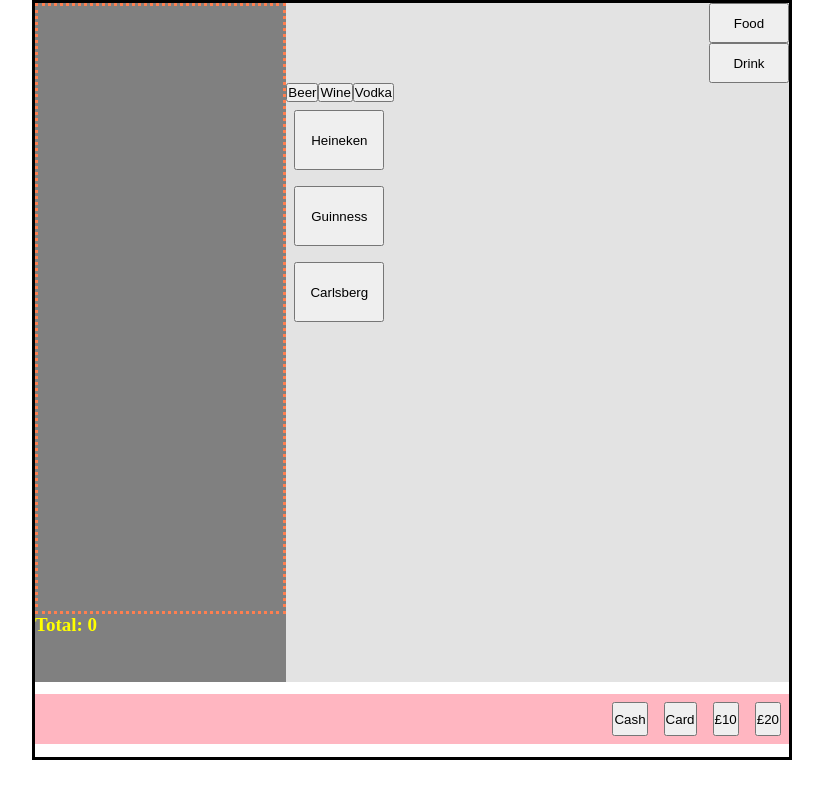
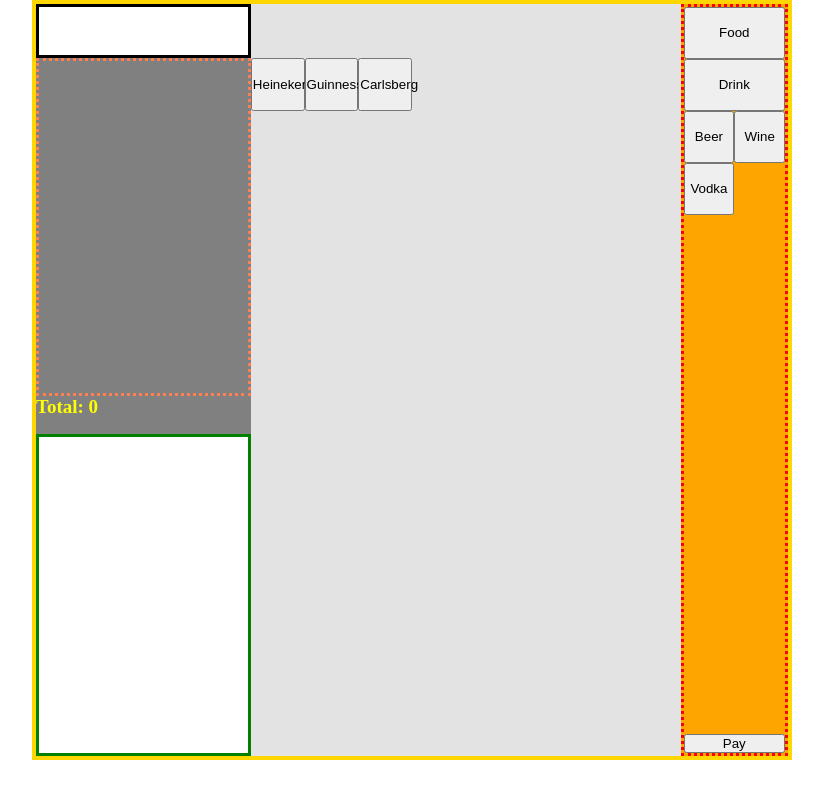
Before and after one commit to kobranocka/till, a Vue app: page / in a window 1280 px wide. Shown: the whole page, without its empty margins (228-1051 px from the left). Built offline with nearby package versions, Linux system fonts and the light colour scheme.

Commit message:
restyled with grid

```diff
--- a/src/App.vue
+++ b/src/App.vue
@@ -33,12 +33,6 @@ export default {
     flex-wrap: wrap;
   }
 
-  .order{
-    height: 90%;
-    display: inline-block;
-    flex: 1;
-  }
-
   .drinks-table{
     display: flex;
     flex: 2;
--- a/src/assets/vodka.json
+++ b/src/assets/vodka.json
@@ -26,7 +26,7 @@
         {
             "id":3,
             "price":6,
-            "name":"Ketal One Grapefruit & Rose",
+            "name":"Ketal Gp & Rse",
             "isAlcoholic":true,
             "isEnabled":false
         }
--- /dev/null
+++ b/src/components/Catagories.vue
@@ -0,0 +1,74 @@
+<template>
+    <section class="categories">
+
+      <button class="item-type-button" v-on:click="drinkSelected= false">Food</button>
+      <button class="item-type-button" v-on:click="drinkSelected = true">Drink</button>
+
+      <section v-show="drinkSelected" class="subcatagory drinks">
+        <button class="subcatagory-button beer" v-on:click="emitCategory('beer')">Beer</button>
+        <button class="subcatagory-button wine" v-on:click="emitCategory('wine')">Wine</button>
+        <button class="subcatagory-button vodka" v-on:click="emitCategory('vodka')">Vodka</button>
+      </section>
+
+      <section v-show="!drinkSelected" class="subcatagory food">
+        <button class="subcatagory-button Starters" v-on:click="emitCategory('starters')">Starters</button>
+        <button class="subcatagory-button Mains" v-on:click="emitCategory('mains')">Mains</button>
+        <button class="subcatagory-button Desserts" v-on:click="emitCategory('desserts')">Desserts</button>
+      </section>
+
+      <button v-on:click="changeCenter('pay')" class="payment-button">Pay</button>
+
+    </section>
+</template>
+
+<script>
+export default {
+    name: "categories",
+
+    data(){
+        return{
+            drinkSelected: true
+        }
+    },
+
+    methods:{
+        emitCategory(category){
+
+            this.changeCenter(category);
+            this.emitter.emit("choseCategory", category);
+            console.log("after category emit")
+        },
+
+        changeCenter(newCenter){
+            console.log("newCenter before")
+            this.emitter.emit("mainPageChange", newCenter);
+            console.log("newCenter after");
+        }
+    }
+
+}
+</script>
+
+<style scoped>
+    .categories{
+        display: grid;
+        grid-template-columns: minmax(0, 1fr) minmax(0, 1fr);
+        grid-template-rows: repeat(14, minmax(0, 1fr));
+        border: dotted red;
+    }
+
+    .subcatagory{
+        display: contents;
+    }
+
+    .item-type-button{
+  width: auto;
+  grid-column: span 2;
+}
+
+.payment-button{
+  grid-row: end;
+  grid-column: span 2;
+}
+
+</style>
--- a/src/components/DrinksTable.vue
+++ b/src/components/DrinksTable.vue
@@ -1,31 +1,19 @@
 <template>
-  <div class="drinks-table">
-    <button class="item-type-button" v-on:click="drinkSelected= false">Food</button>
-    <button class="item-type-button" v-on:click="drinkSelected = true">Drink</button>
+  <div class="main-table">
 
-    <section v-show="drinkSelected" class="subcatagory drinks">
-      <button class="subcatagory-button beer" v-on:click="choseCategory('beer')">Beer</button>
-      <button class="subcatagory-button wine" v-on:click="choseCategory('wine')">Wine</button>
-      <button class="subcatagory-button vodka" v-on:click="choseCategory('vodka')">Vodka</button>
-    </section>
+          <SizesPanel class="sizes"/>
 
+          <span class = "product-item" v-for="item in category.products" :key="item.id">
+            <button class = "product-button">{{item.name}}</button>
+          </span>
 
-    <section v-show="!drinkSelected" class="subcatagory food">
-      <button class="subcatagory-button Starters" v-on:click="choseCategory('starters')">Starters</button>
-      <button class="subcatagory-button Mains" v-on:click="choseCategory('mains')">Mains</button>
-      <button class="subcatagory-button Desserts" v-on:click="choseCategory('desserts')">Desserts</button>
-    </section>
-
-    <ul>
-      <li class = "product-item" v-for="item in category.products" :key="item.id">
-          <button class = "product-button">{{item.name}}</button>
-      </li>
-    </ul>
 
   </div>
 </template>
 
 <script>
+
+import SizesPanel from './SizesPanel.vue';
 
 let beerData = require("../assets/beer.json");
 let wineData = require("../assets/wine.json");
@@ -38,10 +26,12 @@ let mult = 1;
 
 export default {
   name: 'DrinksTable',
+  components: {SizesPanel}
+  ,
+
   data(){
     return{
       total: 0,
-      drinkSelected: true,
       category: beerData
     };
   },
@@ -51,7 +41,11 @@ export default {
         mult = multiply;
         // enable drinks
         this.drinks.forEach(drink => drink.isEnabled = true);
-      })
+      });
+
+      this.emitter.on("choseCategory", catagory =>{
+        this.choseCategory(catagory);
+      });
   },
   methods:{
     updateTotal(item, type){
@@ -63,7 +57,9 @@ export default {
       this.total += newItem.price;
       this.emitter.emit("itemPressed", newItem);
       // this.drinks.forEach(drink => drink.isEnabled = false);
+
     },
+
     choseCategory(cat){
 
       switch(cat){
@@ -92,17 +88,22 @@ export default {
         break;
       }
       this.emitter.emit("category", this.category.sizes);
-    }
+    },
+
   }
 };
 </script>
 
 <!-- Add "scoped" attribute to limit CSS to this component only -->
 <style scoped>
-.drinks-table{
+.main-table{
   background: #e3e3e3;
-  display: flex;
-  flex-direction: column;
+  display: grid;
+  grid-template-columns: repeat(8, minmax(0, 1fr));
+  grid-template-rows: repeat(14, minmax(0, 1fr));
+  max-height: 100%;
+  height: 100%;
+  position: relative;
 }
 
 .product-group{
@@ -111,17 +112,45 @@ export default {
 
 .product-item{
   list-style-type: none;
+  max-height: 100%;
+  max-width: 100%;
+  grid-row-start: 2;
+
 }
 
 .product-button{
-  width: 90px;
-  height: 60px;
-  margin: 0.5rem;
+  /* width: 30px; */
+  grid-area: 1, 1;
+  /* grid-column: minmax(30px, 1fr);
+  grid-row: minmax(30px, 1fr); */
+  min-width: none;
+  max-width: 100%;
+  max-height: 100%;
+  height: 100%;
+  width: 100%;
 }
 
-.item-type-button{
-  width: 80px;
-  height: 40px;
-  margin-left: auto;
+
+.variable-area{
+  grid-column: 1 / span 8;
+  grid-row: 1 / span end -1;
+}
+
+.catagories{
+
+  grid-column: span 3 / end;
+  grid-row: 1 / span end;
+  background: magenta;
+
+  display: grid;
+  grid-template-columns: 1fr 1fr;
+  grid-template-rows: repeat(14, 1fr);
+}
+
+
+.sizes{
+  display: contents;
+  grid-column: 1 / span end;
+  grid-row: 1;
 }
 </style>
--- /dev/null
+++ b/src/components/HelpBar.vue
@@ -0,0 +1,13 @@
+<template>
+  <div class="HelpBar-wrapper"></div>
+</template>
+
+<script>
+export default {
+    name: "HelpBar"
+}
+</script>
+
+<style scoped>
+
+</style>
--- a/src/components/LayoutGrid.vue
+++ b/src/components/LayoutGrid.vue
@@ -1,18 +1,39 @@
 <template>
       <div class="till-wrapper">
-        <Order class="order"/>
-        <SizesPanel class="sizes"/>
-        <DrinksTable class="drinks-table"/>
-        <PaymentButtons class="payments"/>
+        <div class="left-col">
+          <HelpBar class="help-bar"/>
+          <Order class="order"/>
+          <Numpad class="numpad"/>
+        </div>
+
+        <div class="main">
+
+          <div v-show="productPageShown" class="product-page page">
+
+              <DrinksTable class="main-table"/>
+          </div>
+
+          <div v-show="!productPageShown" class="payment-page page">
+              <PaymentButtons class="payments"/>
+          </div>
+
+
+          <Catagories class="categories"/>
+
+        </div>
+
       </div>
 </template>
 
 <script>
 
+
+import Numpad from './Numpad.vue';
+import HelpBar from './HelpBar.vue';
 import DrinksTable from './DrinksTable.vue';
 import PaymentButtons from './PaymentButtons.vue';
 import Order from './Order.vue';
-import SizesPanel from './SizesPanel.vue';
+import Catagories from './Catagories.vue';
 
 export default {
     name: 'LayoutGrid',
@@ -20,12 +41,83 @@ export default {
         DrinksTable,
         PaymentButtons,
         Order,
-        SizesPanel
+        Numpad,
+        HelpBar,
+        Catagories
+  },
+
+  data(){
+      return{
+        productPageShown: true
+      }
+  },
+
+  mounted(){
+    this.emitter.on("mainPageChange", page =>{
+      if(page == "pay"){
+        this.productPageShown = false;
+      }else{
+        this.productPageShown = true;
+      }
+    })
   }
 
 }
 </script>
 
-<style>
+<style scoped>
+
+.till-wrapper{
+  display: grid;
+  border: solid 4px gold;
+  grid-template-columns: repeat(14, 1fr);
+  grid-template-rows: repeat(14, 1fr);
+}
+
+.left-col{
+  grid-column: 1 / span 4;
+  grid-row: 1 / span 14;
+  background: red;
+  display: contents;
+}
+
+.main{
+  grid-column: 5 / span end;
+  grid-row: 1 / span 14;
+  background: blue;
+  position: relative;
+  height:100%;
+  display: grid;
+  grid-template-columns: repeat(10, minmax(0, 1fr));
+  grid-template-rows: repeat(14, minmax(0, 1fr));
+}
+
+.page{
+  height: 100%;
+  max-height: 100%;
+  grid-column: span 8;
+  grid-row: 1 / end;
+}
+
+.categories{
+  grid-column: span 2;
+  grid-row: 1 / end;
+  background: orange;
+}
+
+.help-bar{
+  grid-column: 1 / span 4;
+  border: solid ;
+}
+
+.order{
+  grid-column: 1 / span 4;
+  grid-row: span 7;
+}
+
+.numpad{
+  grid-column: 1 / span 4;
+  grid-row: span 6;
+}
 
 </style>
--- /dev/null
+++ b/src/components/Numpad.vue
@@ -0,0 +1,16 @@
+<template>
+    <div class="numpad-wrapper"></div>
+</template>
+
+<script>
+export default {
+    name: 'Numpad'
+}
+</script>
+
+<style scoped>
+
+.numpad-wrapper{
+    border: solid green;
+}
+</style>
--- a/src/components/Order.vue
+++ b/src/components/Order.vue
@@ -46,6 +46,8 @@ export default {
 .order{
     background: grey;
     position: relative;
+    width: 100%;
+    max-width: 100%;
 }
 
 .bill{
--- a/src/components/PaymentButtons.vue
+++ b/src/components/PaymentButtons.vue
@@ -44,4 +44,5 @@ export default {
     button{
         margin: 0.5rem;
     }
+
 </style>
--- a/src/components/SizesPanel.vue
+++ b/src/components/SizesPanel.vue
@@ -1,7 +1,7 @@
 <template>
     <ul>
         <li v-for="size in sizes" :key="size.size">
-            <button v-on:click="sizeSelected(size)">{{size}}</button>
+            <button class = "size-button" v-on:click="sizeSelected(size)">{{size}}</button>
         </li>
     </ul>
 </template>
@@ -40,6 +40,21 @@ export default {
 
 </script>
 
-<style scoped>
+<style>
+
+    ul.sizes{
+        grid-column: 1 / span end;
+    }
+
+    .sizes li{
+        list-style: none;
+    }
+
+    .size-button{
+        height: 100%;
+        max-height: 100%;
+        width: 100%;
+        max-width: 100%;
+    }
 
 </style>
```
